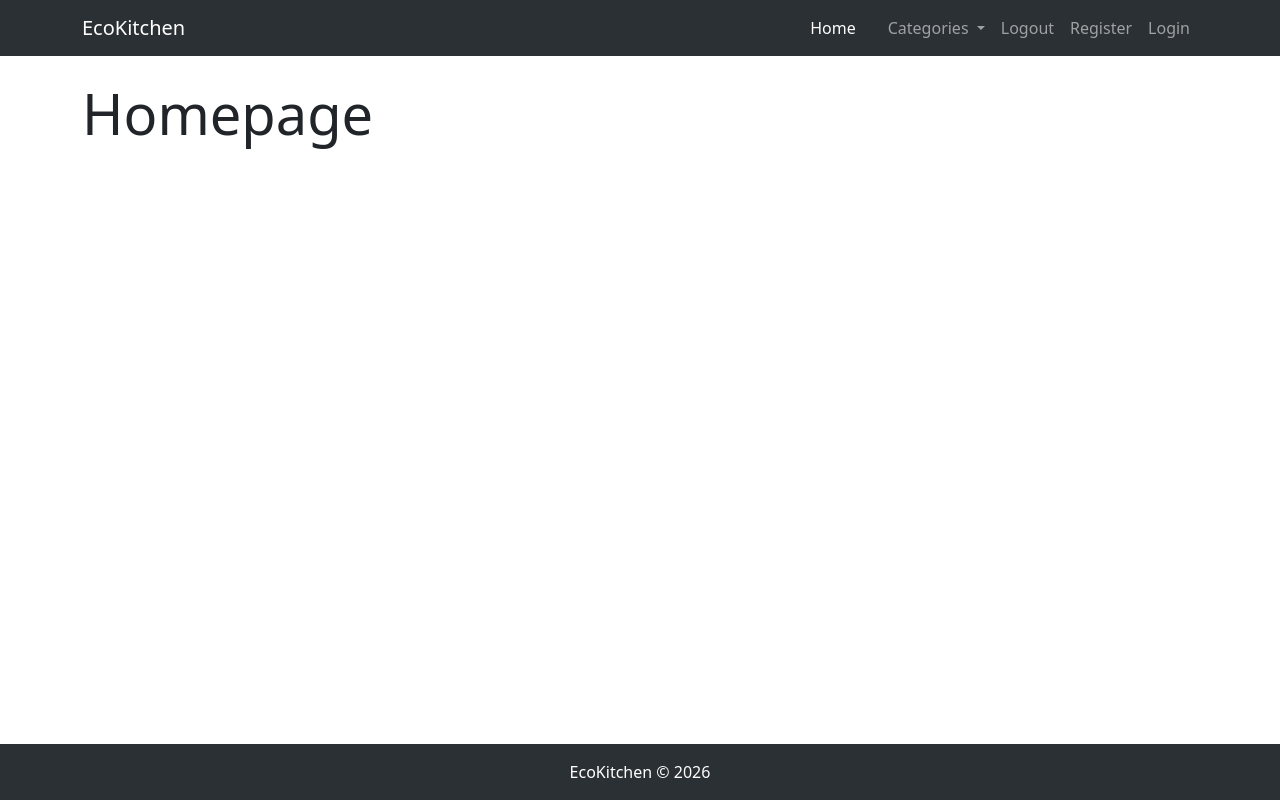
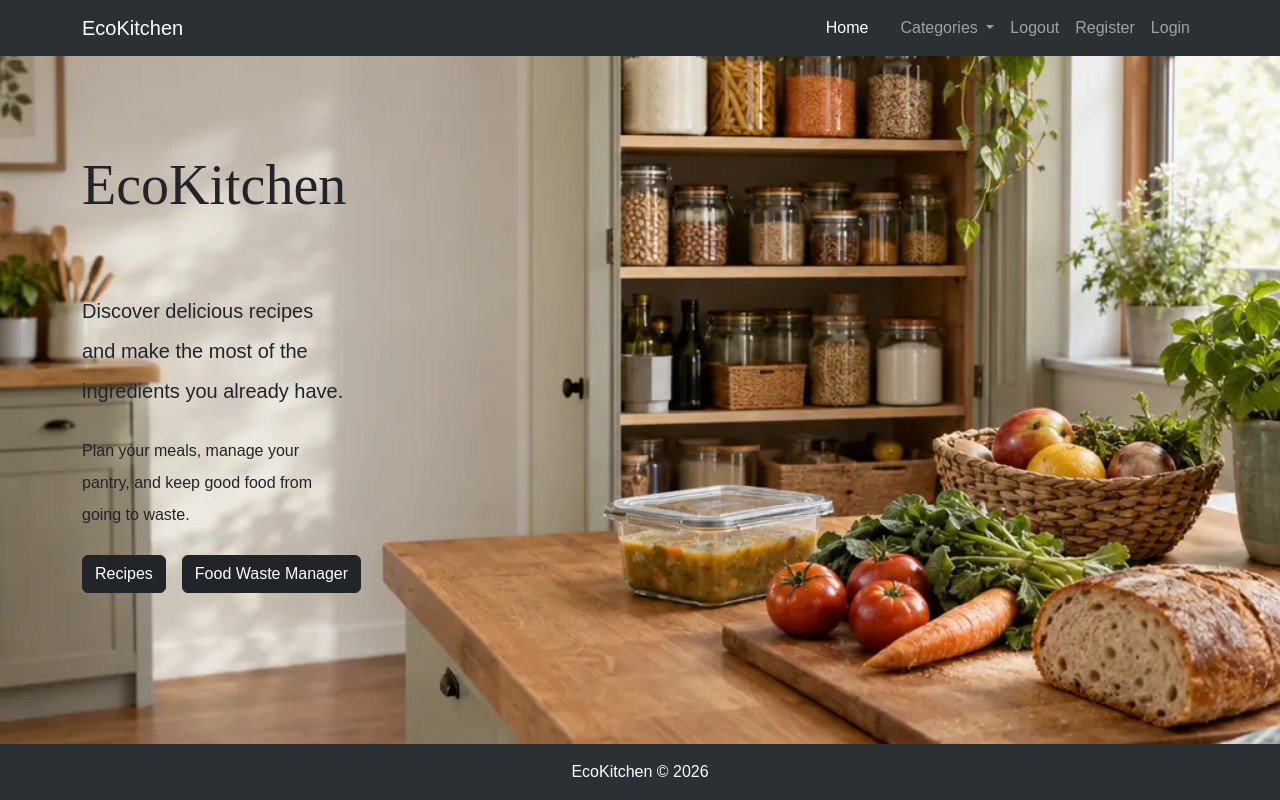
Before and after one commit to Nelgar20/eco-kitchen, a Django app: page / in a window 1280 px wide. Run offline with Django 5.2, Linux system fonts and the light colour scheme.

Commit message:
create homepage template and initial css style

```diff
--- /dev/null
+++ b/home/templates/home/home.html
@@ -0,0 +1,22 @@
+{% extends 'base.html' %}
+{% load static %}
+
+{% block content %}
+<section class="hero-img flex-grow-1">
+    <div class="container py-5">
+        <div class="row">
+            <div class="col-12 col-md-7 col-lg-5 pt-5">
+                <h1 class="display-4 mb-4">EcoKitchen</h1>
+                <p class="col-5 col-md-7 lead lh-lg mb-4 pt-5">Discover delicious recipes and make the most of
+                    the ingredients you already have.</p>
+                <p class="col-5 col-md-7 lh-lg mb-4">Plan your meals, manage your pantry, and keep
+                    good food from going to waste.</p>
+                <div class="d-flex flex-wrap gap-3">
+                    <a class="btn btn-dark " href="">Recipes</a>
+                    <a class="btn btn-dark" href="">Food Waste Manager</a>
+                </div>
+            </div>
+        </div>
+    </div>
+</section>
+{% endblock %}
--- a/home/templates/home/index.html
+++ /dev/null
@@ -1,6 +0,0 @@
-{% extends 'base.html' %}
-{% load static %}
-
-{% block content %}
-<h1 class="display-4">Homepage</h1>
-{% endblock %}
--- a/home/views.py
+++ b/home/views.py
@@ -4,4 +4,4 @@ from django.shortcuts import render
 
 
 def index(request):
-    return render(request, 'home/index.html')
+    return render(request, 'home/home.html')
--- a/static/css/style.css
+++ b/static/css/style.css
@@ -1,4 +1,28 @@
-/* footer */
+:root {
+  --heading-font: "Playfair Display", serif;
+  --body-font: "Source Sans 3", sans-serif;
+}
+
+body {
+    font-family: var(--body-font);
+}
+
+h1,
+h2,
+h3 {
+    font-family: var(--heading-font);
+}
+
 footer p {
     color: white;
 }
+
+/* Home */
+.hero-img {
+    background: url('../images/nEV9_aLuh1VGtslZtPLAe_rvQjrDHi.webp') center no-repeat;
+    background-size: cover;
+}
+
+.txt-lg {
+    font-size: 20px;
+}
--- a/templates/base.html
+++ b/templates/base.html
@@ -64,7 +64,7 @@
         </div>
     </nav>
 
-    <main class="container py-4 flex-grow-1">
+    <main class="d-flex flex-column flex-grow-1">
         {% block content %}
         {% endblock %}
     </main>
```
Also changed, not shown: static/images/nEV9_aLuh1VGtslZtPLAe_rvQjrDHi.webp (added).
